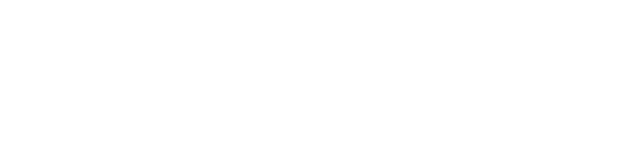
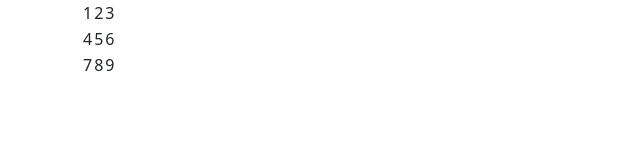
Before and after one commit to UlugbekMirdadayev/first-repo, a plain HTML site: page index.html in a window 1280 px wide. Shown: the whole page, without its empty margins (0-640 px from the left). Drawn offline with Linux system fonts and the light colour scheme.

Commit message:
table added

```diff
--- a/index.html
+++ b/index.html
@@ -7,8 +7,25 @@
     <link rel="stylesheet" href="./css/bootstrap.min.css" />
   </head>
   <body>
-    <div class="container"></div>
-
+    <div class="container">
+      <table>
+        <tr>
+          <td>1</td>
+          <td>2</td>
+          <td>3</td>
+        </tr>
+        <tr>
+          <td>4</td>
+          <td>5</td>
+          <td>6</td>
+        </tr>
+        <tr>
+          <td>7</td>
+          <td>8</td>
+          <td>9</td>
+        </tr>
+      </table>
+    </div>
     <script src="./js/bootstrap.bundle.min.js"></script>
   </body>
 </html>
```
